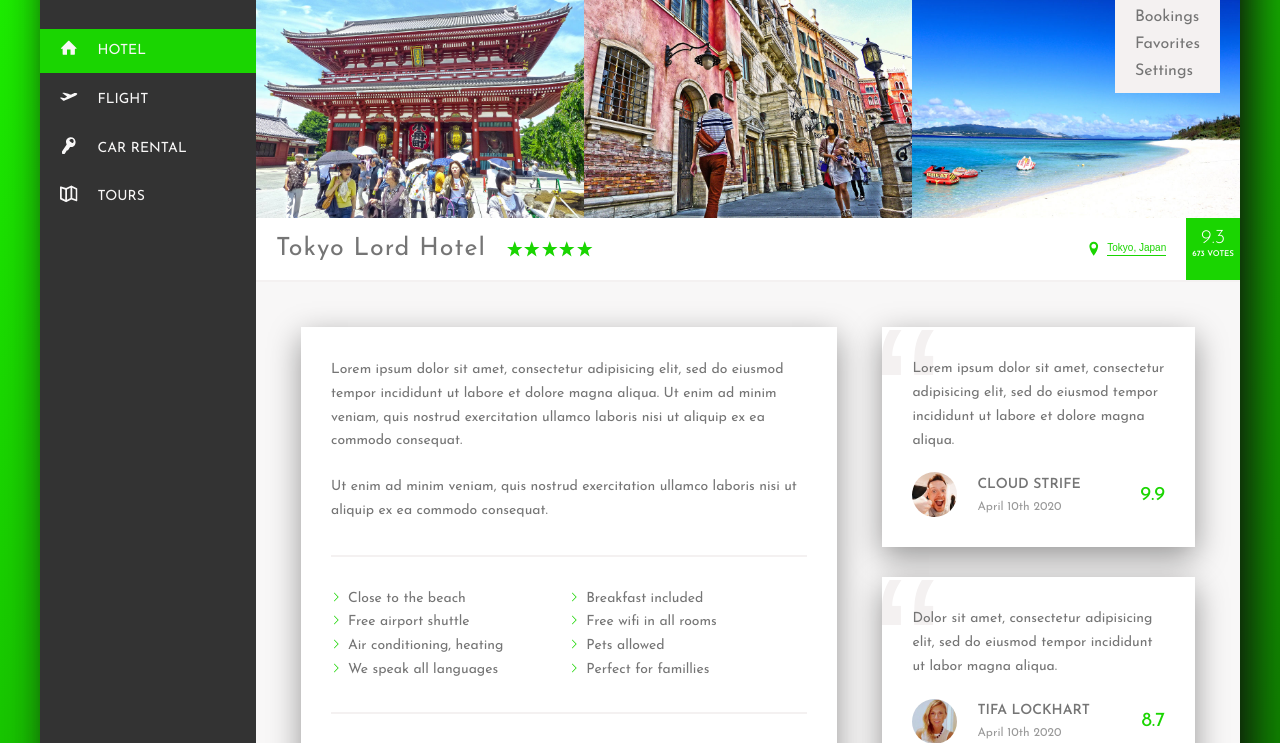
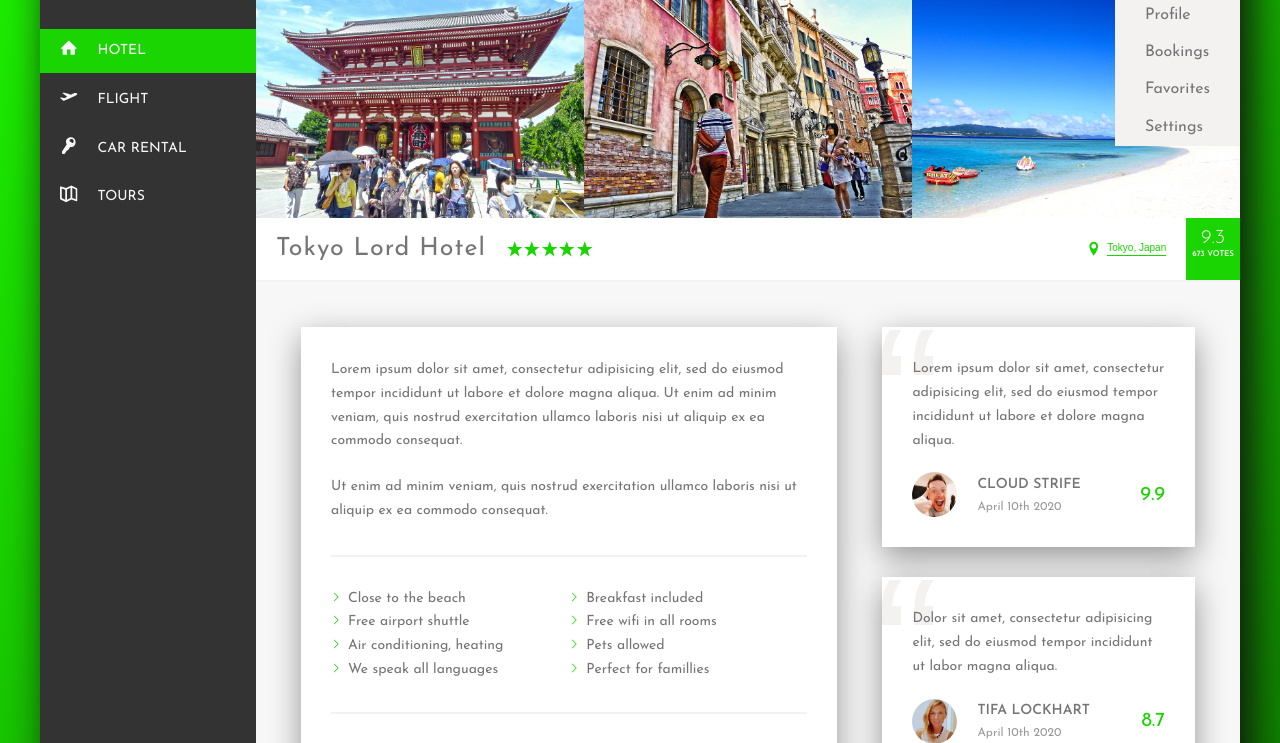
Before and after one commit to jakubfolta/Webpage-Yatsu, a website: page index.html in a window 1280 px wide. Shown: the part 151-894 px from the top of the page. Drawn offline with Linux system fonts and the light colour scheme.

Commit message:
Add user menu

```diff
--- a/src/sass/layout/_header.scss
+++ b/src/sass/layout/_header.scss
@@ -1,5 +1,4 @@
 .header {
-  position: relative;
   font-size: var(--default-font-size);
   height: 7rem;
   background-color: var(--color-white);
@@ -76,7 +75,7 @@
 
 // USER NAVIGATION
 .user-nav {
-
+  position: relative;
   display: flex;
   align-items: center;
   align-self: stretch;
@@ -120,29 +119,29 @@
   }
 
   &__list-box {
+    background-color: var(--color-grey-light-2);
     position: absolute;
     top: 100%;
     right: 0;
+    height: auto;
+    z-index: 200;
   }
 
+  // &:hover { background-color: var(--color-grey-light-2); }
+  // &:active { background-color: var(--color-grey-light-1); }
+
   &__list {
-    padding: .8rem 0;
-    background-color: var(--color-grey-light-2);
     list-style: none;
-    z-index: 1000;
   }
 
-  &__item:hover { background-color: var(--color-grey-light-1); }
+  &__item {
+    padding: .5rem 1rem;
+  }
 
   &__link:link,
   &__link:visited {
     text-decoration: none;
     color: inherit;
-    padding: 1rem 2rem;
-  }
-
-  &__item:active {
-    background-color: var(--color-grey-light-2);
   }
 
   &__user-photo {
```
Also changed, not shown: src/css/main.css.
